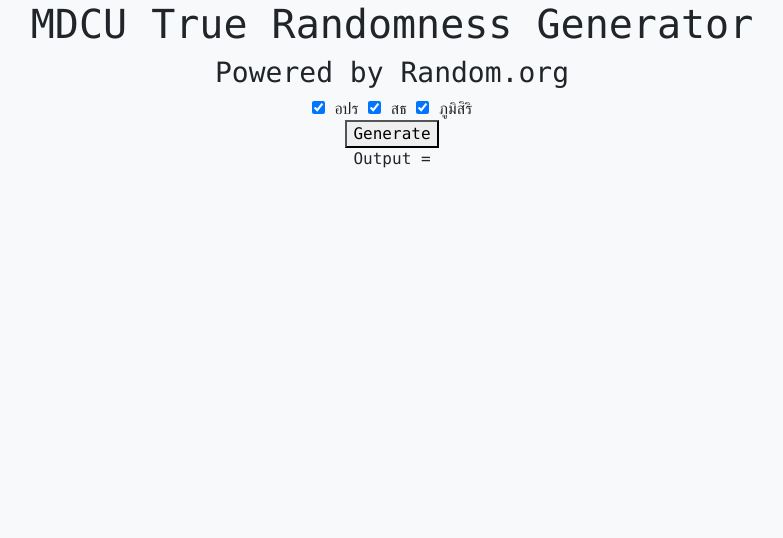
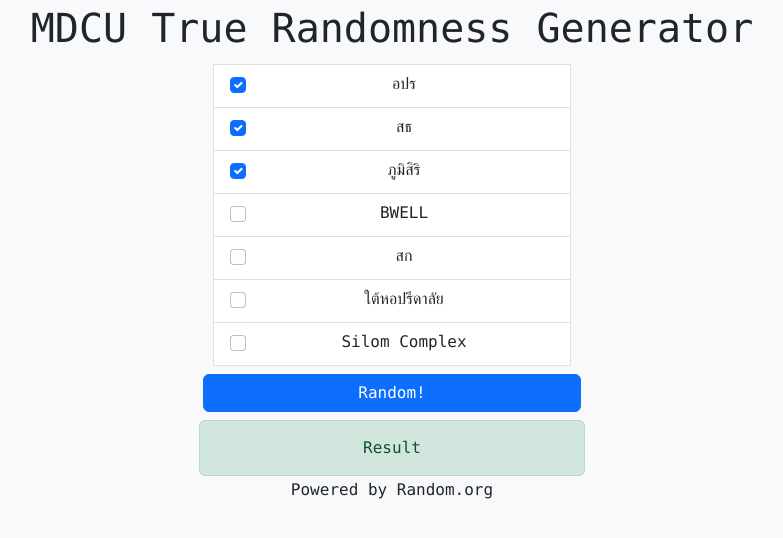
Before and after one commit to Ittipatken/mdcu-random, a website: page index.html in a window 1280 px wide. Shown: the whole page, without its empty margins (248-1031 px from the left). Drawn offline with nearby package versions, Linux system fonts and the light colour scheme.

Commit message:
Add files via upload

```diff
--- a/index.html
+++ b/index.html
@@ -9,14 +9,82 @@
 </head>
 
 <body>
-    <h1>MDCU True Randomness Generator</h1>
-    <h3>Powered by Random.org</h3>
-    <script type="module" src="random.js"></script>
-    <input type="checkbox" id="check-box1"> อปร
-    <input type="checkbox" id="check-box2"> สธ
-    <input type="checkbox" id="check-box3"> ภูมิสิริ<br>
-    <button id="gen-btn">Generate</button><br>
-    Output = <span id="output"></span>
+    <div class="p-1 container">
+        <h1>MDCU True Randomness Generator</h1>
+        <script type="module" src="random.js"></script>
+        <ul class="p-1 list-group">
+            <div class="row checkbox-row justify-content-center">
+                <div class="col-6 col-md-4">
+                    <li class="list-group-item">
+                        <div class="form-check">
+                            <input class="form-check-input" type="checkbox" value="" id="check-box1">
+                            <label class="form-check-label" for="check-box1">
+                                อปร
+                            </label>
+                        </div>
+                    </li>
+                    <li class="list-group-item">
+                        <div class="form-check">
+                            <input class="form-check-input" type="checkbox" value="" id="check-box2">
+                            <label class="form-check-label" for="check-box2">
+                                สธ
+                            </label>
+                        </div>
+                    </li>
+                    <li class="list-group-item">
+                        <div class="form-check">
+                            <input class="form-check-input" type="checkbox" value="" id="check-box3">
+                            <label class="form-check-label" for="check-box3">
+                                ภูมิสิริ
+                            </label>
+                        </div>
+                    </li>
+                    <li class="list-group-item">
+                        <div class="form-check">
+                            <input class="form-check-input" type="checkbox" value="" id="check-box4">
+                            <label class="form-check-label" for="check-box4">
+                                BWELL
+                            </label>
+                        </div>
+                    </li>
+                    <li class="list-group-item">
+                        <div class="form-check">
+                            <input class="form-check-input" type="checkbox" value="" id="check-box5">
+                            <label class="form-check-label" for="check-box5">
+                                สก
+                            </label>
+                        </div>
+                    </li>
+                    <li class="list-group-item">
+                        <div class="form-check">
+                            <input class="form-check-input" type="checkbox" value="" id="check-box6">
+                            <label class="form-check-label" for="check-box6">
+                                ใต้หอปรีดาลัย
+                            </label>
+                        </div>
+                    </li>
+                    <li class="list-group-item">
+                        <div class="form-check">
+                            <input class="form-check-input" type="checkbox" value="" id="check-box7">
+                            <label class="form-check-label" for="check-box7">
+                                Silom Complex
+                            </label>
+                        </div>
+                    </li>
+                </div>
+            </div>
+        </ul>
+        <div class="m-1 d-grid gap-2 col-6 col-md-4 mx-auto">
+            <button class="btn btn-primary" type="button" id="gen-btn">Random!</button>
+        </div>
+        <div class="row justify-content-center">
+            <div class="m-1 alert alert-success col-6 col-md-4 justify-content-center" role="alert" id="output">
+                Result
+            </div>
+        </div>
+           <h6>Powered by Random.org</h6>
+    </div>
+
 </body>
 
 </html>
--- a/random.js
+++ b/random.js
@@ -7,13 +7,21 @@
 document.getElementById('check-box3').checked = true
 
 genBtn.addEventListener("click", function () {
-    document.getElementById("output").textContent = "Generating...";
+    document.getElementById("output").innerHTML = `
+    <div class="spinner-border text-success" role="status">
+        <span class="visually-hidden">Loading...</span>
+    </div>
+    `;
     let canteenArray = []
     let finalCanteen = []
     const checkBox1 = document.getElementById('check-box1').checked
     const checkBox2 = document.getElementById('check-box2').checked
     const checkBox3 = document.getElementById('check-box3').checked
-    for (let i = 1; i < 4; i++) {
+    const checkBox4 = document.getElementById('check-box4').checked
+    const checkBox5 = document.getElementById('check-box5').checked
+    const checkBox6 = document.getElementById('check-box6').checked
+    const checkBox7 = document.getElementById('check-box7').checked
+    for (let i = 1; i < 8; i++) {
         let checkBox = "checkBox"
         checkBox = eval(checkBox + i)
         console.log(checkBox)
@@ -40,6 +48,14 @@
                     finalCanteen.push("สธ")
                 } if (canteenArray.includes(3)) {
                     finalCanteen.push("ภูมิสิริ")
+                } if (canteenArray.includes(4)) {
+                    finalCanteen.push("BWELL")
+                } if (canteenArray.includes(5)) {
+                    finalCanteen.push("สก")
+                } if (canteenArray.includes(6)) {
+                    finalCanteen.push("ใต้หอปรีดาลัย")
+                } if (canteenArray.includes(7)) {
+                    finalCanteen.push("Silom Complex")
                 } else {
                     console.log("Final canteen is borken")
                 }
```
